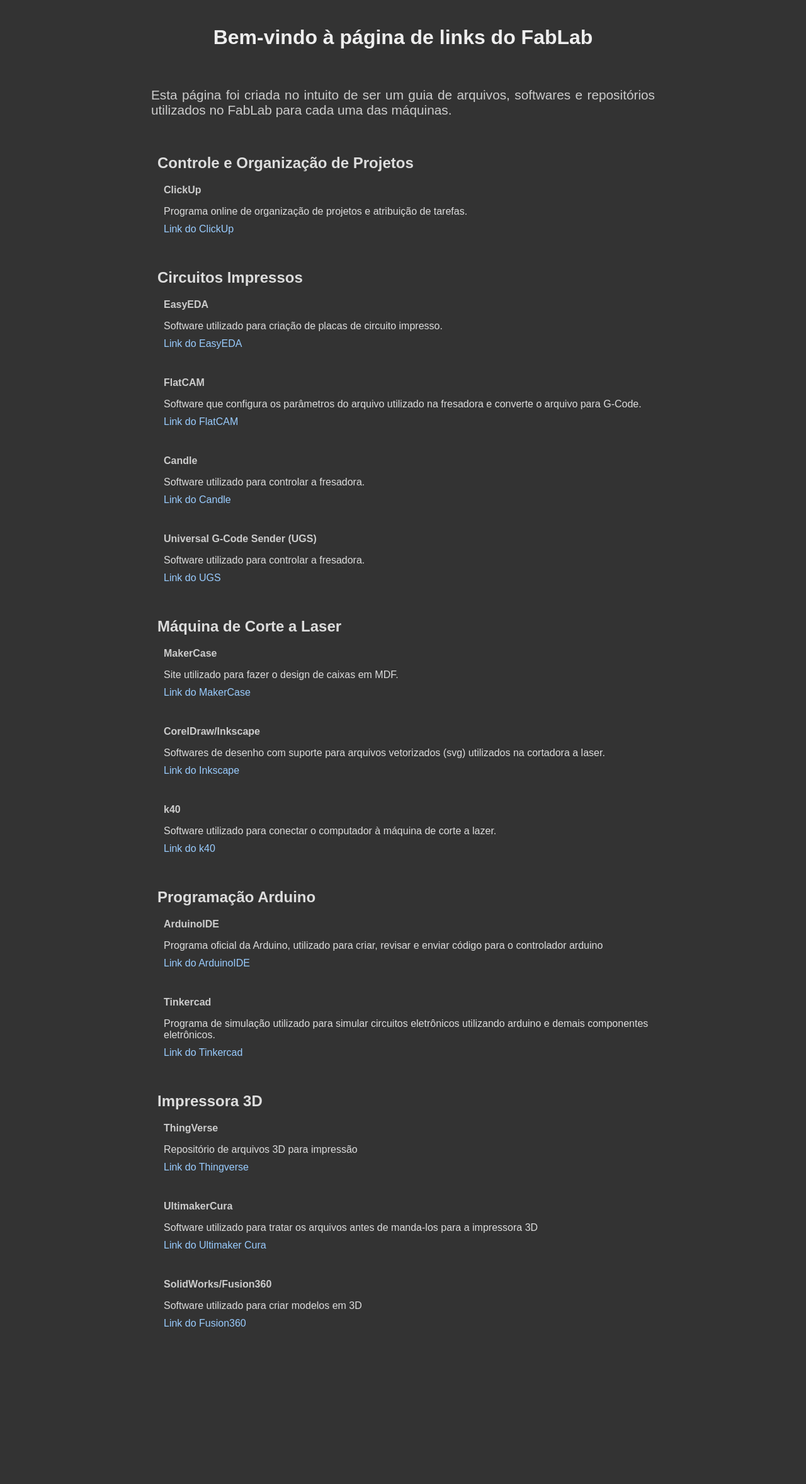
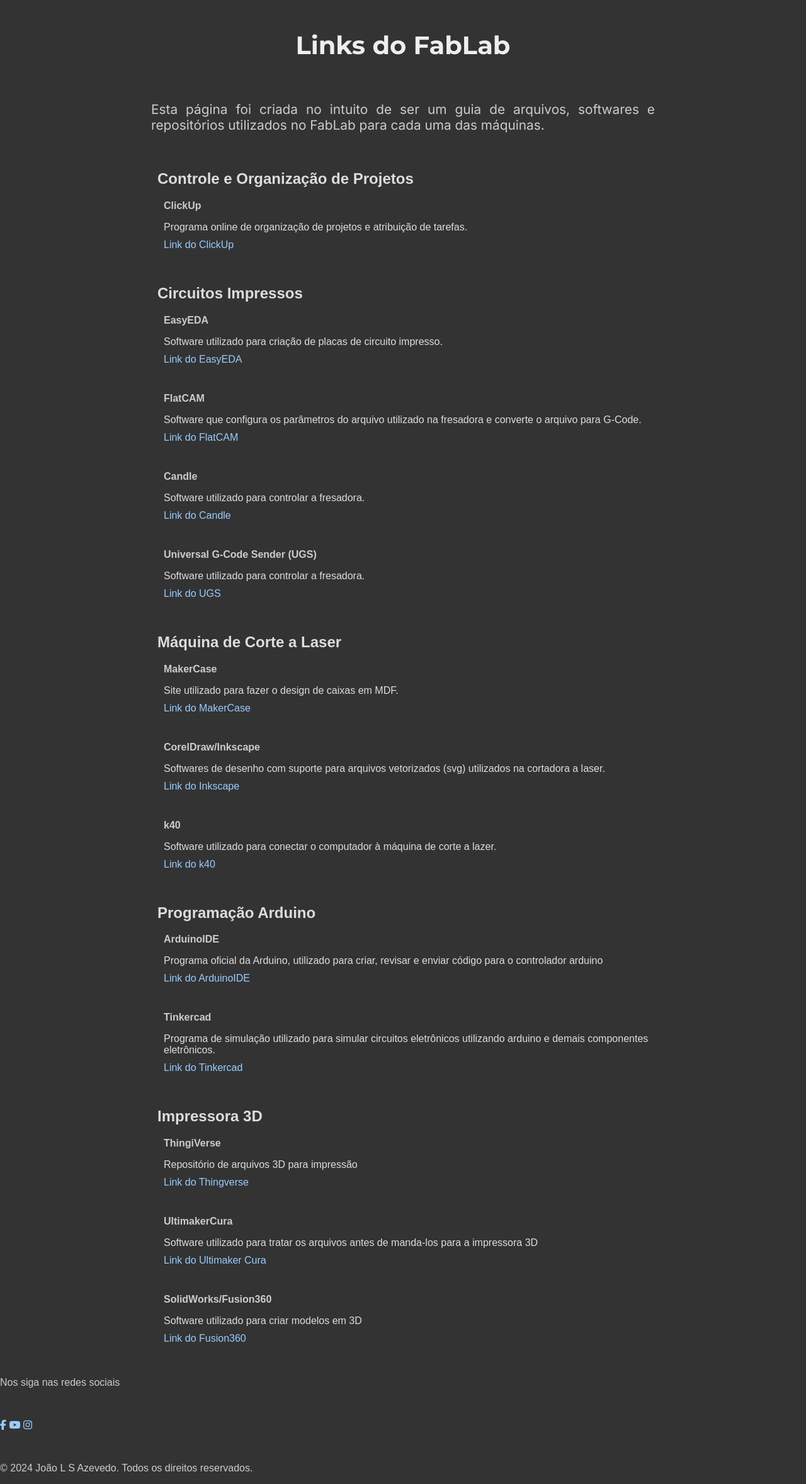
Before and after one commit to fablab-camtuc/fablab-camtuc.github.io, a plain HTML site: page index.html in a window 1280 px wide. Shown: the whole page at 63% size. Before the commit the page ends 2147 px from the top, so only its background shows below. Drawn offline with Linux system fonts and the light colour scheme.

Commit message:
Update index.html

```diff
--- a/index.html
+++ b/index.html
@@ -6,14 +6,21 @@
     <title> Softwares e Links do FabLab </title>
     <link rel="shortcut icon" href="favicon.ico" type="image/x-icon">
     <link rel="stylesheet" href="style.css">
+    <!-- Incorporando as fontes do Google Fonts -->
+    <link href="https://fonts.googleapis.com/css2?family=Roboto:wght@400;700&display=swap" rel="stylesheet">
+    <link href="https://fonts.googleapis.com/css2?family=Open+Sans:wght@400;700&display=swap" rel="stylesheet">
+    <link href="https://fonts.googleapis.com/css2?family=Montserrat:wght@400;700&display=swap" rel="stylesheet">
+    <link href="https://fonts.googleapis.com/css2?family=Lato:wght@400;700&display=swap" rel="stylesheet">
+    <link href="https://fonts.googleapis.com/css2?family=Inter:wght@400;700&display=swap" rel="stylesheet">
+    <script src="https://kit.fontawesome.com/7cf61a17d4.js" crossorigin="anonymous"></script>
 </head>
 <body>
     <div class="container">
-        <h1>Bem-vindo à página de links do FabLab</h1>
+        <h1 style="font-family: 'Montserrat', sans-serif; font-size: 2.5em;">Links do FabLab</h1>
 
         <br>
 
-        <p style="font-size: 1.3em;">Esta página foi criada no intuito de ser um guia de arquivos, softwares e repositórios utilizados no FabLab para cada uma das máquinas.</p>
+        <p style="font-size: 1.3em; font-family: 'Inter', sans-serif;">Esta página foi criada no intuito de ser um guia de arquivos, softwares e repositórios utilizados no FabLab para cada uma das máquinas.</p>
 
         <br>
 
@@ -91,7 +98,7 @@
 
         <h2> Impressora 3D </h2>
         <ul>
-            <li><div class = "nome-software"><p>ThingVerse</p></div></strong></li>
+            <li><div class = "nome-software"><p>ThingiVerse</p></div></strong></li>
             <li>Repositório de arquivos 3D para impressão</li>
             <li><a href="https://www.thingiverse.com/" target="_blank">Link do Thingverse</a></li>
 
@@ -109,5 +116,17 @@
         </ul>
 
     </div>
+
+    <footer style="padding-bottom: 0px;">
+        <div class="social-icons">
+            <p>Nos siga nas redes sociais</p>
+            <br>
+            <p><a href="https://www.facebook.com/fablabcamtuc" target="_blank"><i class="fa-brands fa-facebook-f"></i></a>
+            <a href="https://www.youtube.com/@fablabcamtuc" target="_blank"><i class="fab fa-youtube"></i></a>
+            <a href="https://www.instagram.com/_fablabcamtuc/" target="_blank"><i class="fab fa-instagram"></i></a></p>
+        </div><br>
+        <p id="direitos">&copy; 2024 João L S Azevedo. Todos os direitos reservados.</p>
+    </footer>
+
 </body>
 </html>
```
